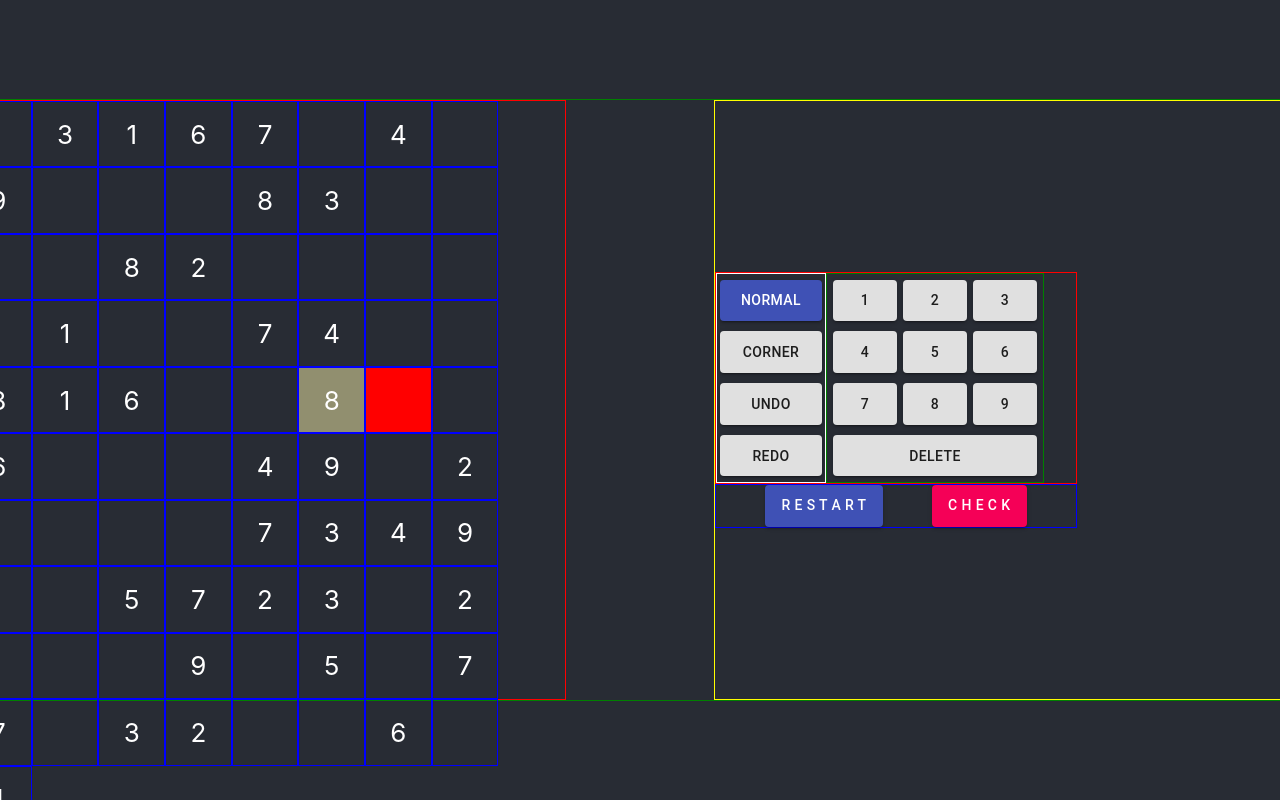
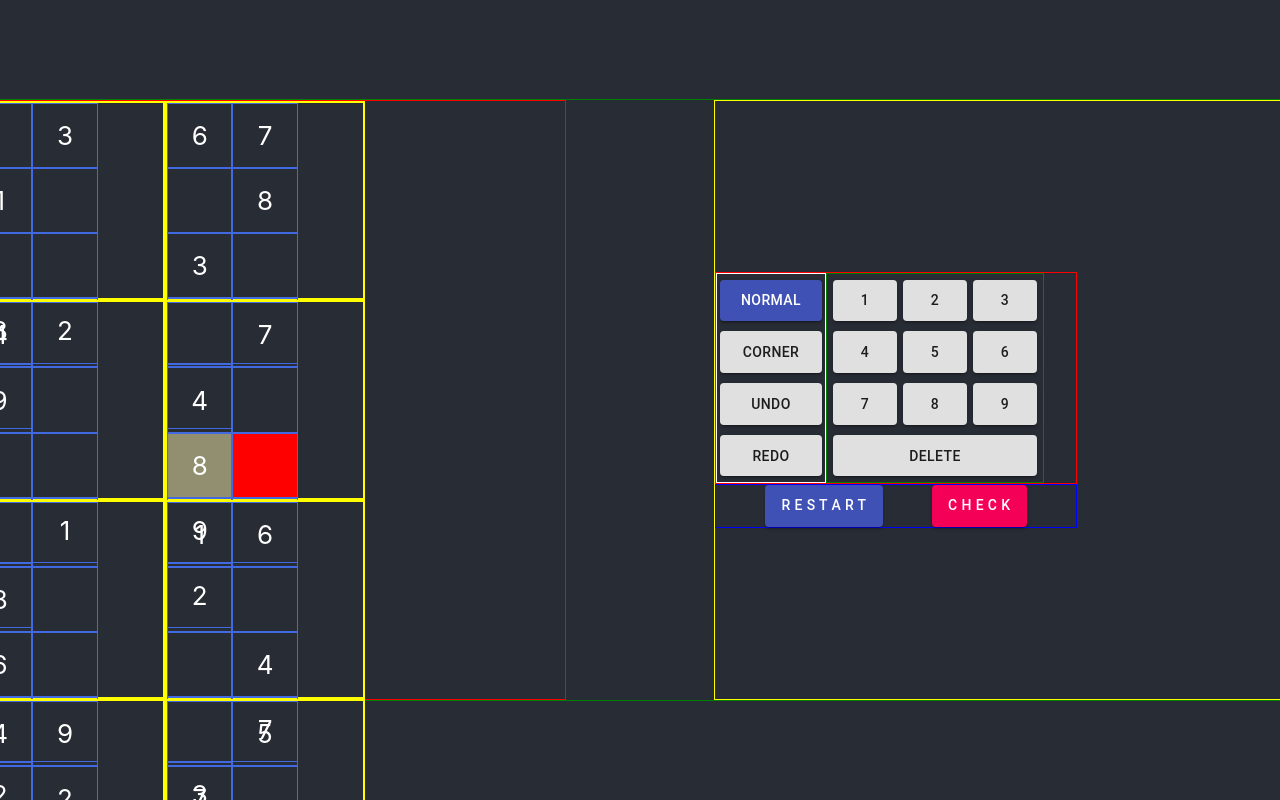
Before and after one commit to rodsouza9/sudko, a React (Create React App) app: page / in a window 1280 px wide. Shown: the top 800 px of the page. Built offline with nearby package versions, Linux system fonts and the light colour scheme.

Commit message:
Add format for groupings.

```diff
--- a/src/App.css
+++ b/src/App.css
@@ -1,16 +1,5 @@
 .App {
     text-align: center;
-}
-
-.App-logo {
-    height: 40vmin;
-    pointer-events: none;
-}
-
-@media (prefers-reduced-motion: no-preference) {
-    .App-logo {
-        animation: App-logo-spin infinite 20s linear;
-    }
 }
 
 .App-header {
@@ -37,12 +26,25 @@
     }
 }
 
-.square {
+/*.square {
     width: 10.78%;
     height: 10.78%;
     border-style: solid;
     border-width: 1px;
     border-color: blue;
+    float: left;
+    display: flex;
+    flex-wrap: wrap;
+    justify-content: center;
+    align-items: center;
+}*/
+
+.square {
+    width: 32.32%;
+    height: 32.32%;
+    border-style: solid;
+    border-width: 1px;
+    border-color: royalblue ;
     float: left;
     display: flex;
     flex-wrap: wrap;
@@ -68,9 +70,19 @@
     flex-wrap: wrap;
 }
 
+.group {
+    width: 32.67%;
+    height: 32.67%;
+    border-style: solid;
+    border-width: 2px;
+    border-color: yellow;
+    display: flex;
+    flex-wrap: wrap;
+}
+
 .game {
     width: 1500px;
-    height: 600px;
+    height: 600px; /* uaw vh for scale*/
     border-style: solid;
     border-width: 1px;
     border-color: green;
--- a/src/App.tsx
+++ b/src/App.tsx
@@ -3,21 +3,48 @@ import React from "react";
 import "./App.css";
 import logo from "./logo.svg";
 
+
+
 const App: React.FC = () => {
     const vals =
-        [null, 3, 1, 6, 7, null, 4, null, 9,
-            null, null, null, 8, 3, null, null, null, null,
-            8, 2, null, null, null, null, null, 1, null,
-            null, 7, 4, null, null, 8, 1, 6, null,
-            null, 8, null, null, 6, null, null, null, 4,
-            9, null, 2, null, null, null, null, 7, 3,
-            4, 9, null, null, 5, 7, 2, 3, null,
-            2, null, null, null, 9, null, 5, null, 7,
-            7, null, 3, 2, null, null, 6, null, 1] as Array<SquareValue | null>;
+            [null, 3    , 1    , 6    , 7    , null , 4    , null , 9    ,
+            null , null , null , 8    , 3    , null , null , null , null ,
+            8    , 2    , null , null , null , null , null , 1    , null ,
+            null , 7    , 4    , null , null , 8    , 1    , 6    , null ,
+            null , 8    , null , null , 6    , null , null , null , 4    ,
+            9    , null , 2    , null , null , null , null , 7    , 3    ,
+            4    , 9    , null , null , 5    , 7    , 2    , 3    , null ,
+            2    , null , null , null , 9    , null , 5    , null , 7    ,
+            7    , null , 3    , 2    , null , null , 6    , null , 1] as Array<SquareValue | null>;
+    const basicVals =
+            [0 ,1 ,2 ,3 ,4, 5, 6, 7, 8,
+            9 ,10 , 11 , 12    , 13    , 14 , 15 , 16 , 17 ,
+            18    ,19    , 20 , 21 , 22 , 23 , 24 , 25    , 26 ,
+            27 , 28    , 29    , 30 , 31 , 32    , 33    , 34    , 35 ,
+            36 , 37    , 38 , 39 , 40    , 41 , 42 , 43 , 44    ,
+            45    , 46 , 47    , 48 , 49 , 50 , 51 , 52    , 53    ,
+            54    , 55    , 56 , 57 , 58    , 59    , 60    , 61    , 62 ,
+            63    , 64 , 65 , 66 , 67    , 68 , 69    , 70 , 71    ,
+            72    , 73 , 74    , 75    , 76 , 77 , 78    , 79 , 80] as Array<SquareValue | null>;
+    const groups =
+        [
+            [0, 1, 2, 9, 10, 11, 18, 19, 20],
+            [3, 4, 5, 12, 13, 14, 21, 22, 23],
+            [6, 7, 8, 15, 16, 17, 24, 25, 26],
+            [27, 28, 29, 36, 37, 38, 45, 46, 47],
+            [30, 31, 32, 39, 40, 41, 48, 49, 60],
+            [33, 34, 35, 42, 43, 44, 51, 52, 53],
+            [54, 55, 56, 63, 64, 65, 72, 73, 74],
+            [57, 58, 59, 66, 67, 68, 75, 76, 77],
+            [60, 61, 62, 69, 70, 71, 78, 79, 80]
+        ];
     return (
         <div className="App">
             <header className="App-header">
-                <Board permanentValues={vals}/>
+                <Board
+                    permanentValues={vals}
+                    groupings={groups}
+                />
             </header>
         </div>
     );
@@ -39,6 +66,7 @@ interface BoardState {
 
 interface BoardProps {
     permanentValues: Array<SquareValue | null>;
+    groupings: Array<Array<SquareAddress>>;
 }
 
 class Board extends React.Component<BoardProps, BoardState> {
@@ -175,9 +203,27 @@ class Board extends React.Component<BoardProps, BoardState> {
 
     public renderSquares() {
         const list = [];
-        for (let i = 0; i < 81; i++) {
+        for (const group of this.props.groupings) {
+            const arr = [];
+            for (const address of group) {
+                arr.push(this.renderSquare(address));
+            }
+            list.push(<div className="group">{arr}</div>);
+        }
+        /*
+        const list1 = [];
+        for (const address of this.props.groupings[0]) {
+            list1.push(this.renderSquare(address));
+        }
+        const list2 = [];
+        for (const address of this.props.groupings[1]) {
+            list2.push(this.renderSquare(address));
+        }
+        /!*for (let i = 0; i < 81; i++) {
             list.push(this.renderSquare(i));
-        }
+        }*!/
+        list.push(<div className="group">{list1}</div>);
+        list.push(<div className="group">{list2}</div>);*/
         return list;
     }
 
```
